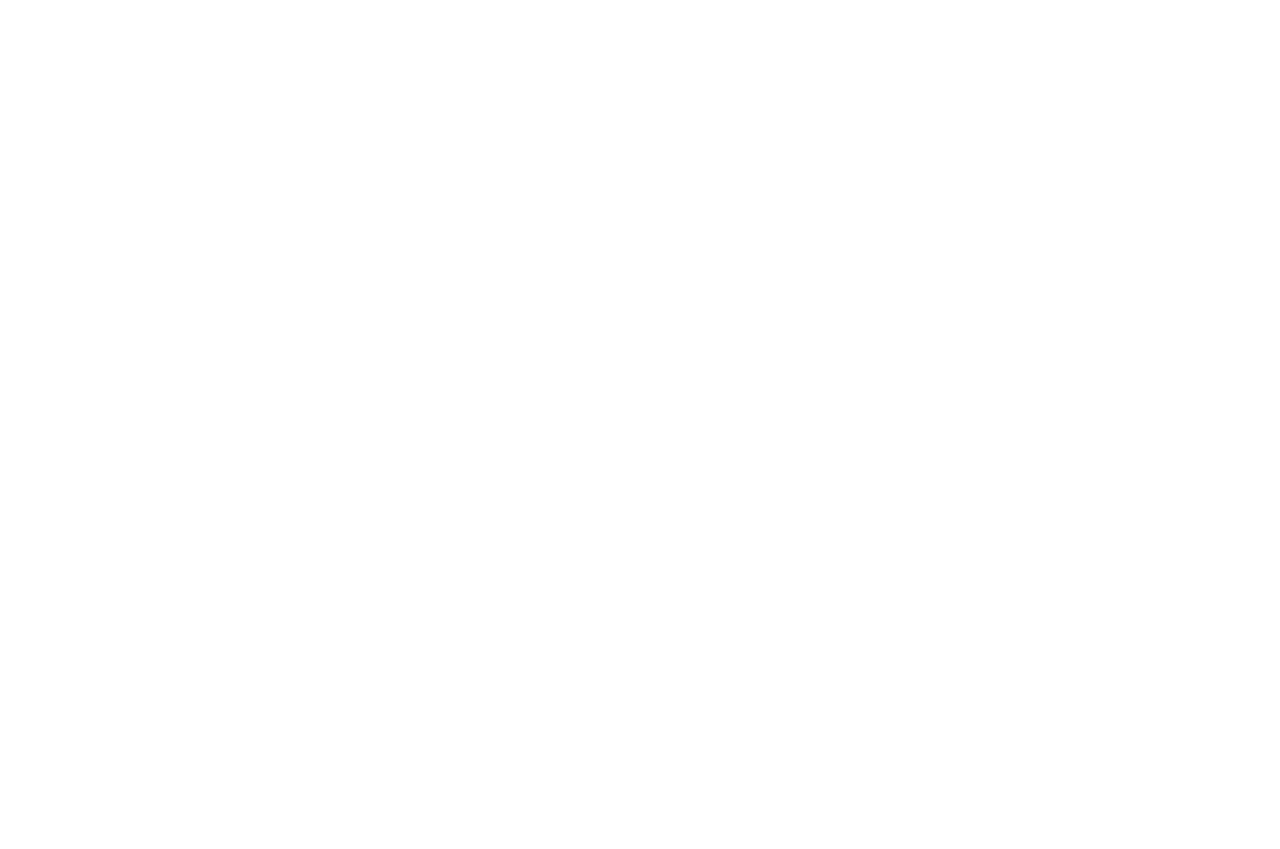
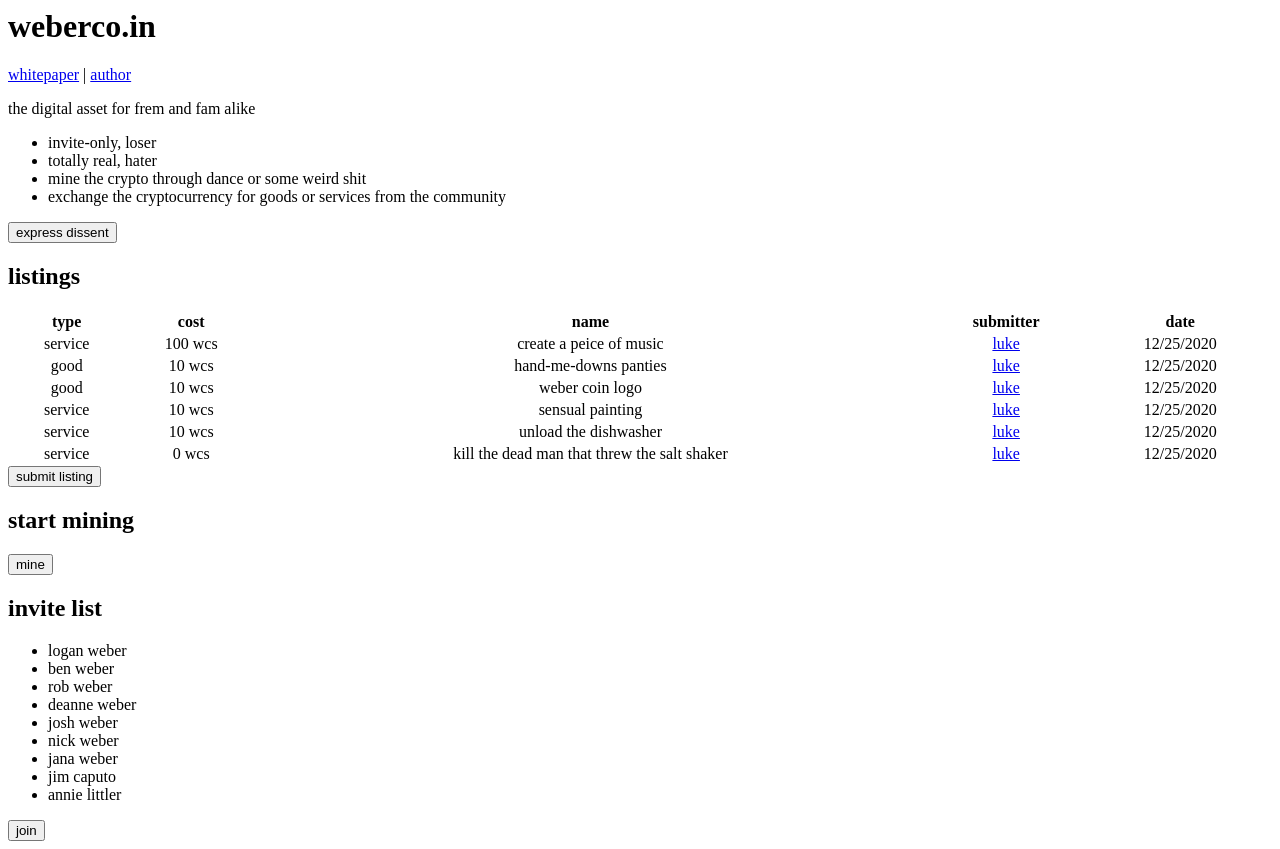
Before and after one commit to thewebers/thewebers.github.io, a plain HTML site: page index.html in a window 1280 px wide. Before the commit the page ends 800 px from the top, so only its background shows below. Drawn offline with Linux system fonts and the light colour scheme.

Commit message:
Update homepage.

```diff
--- a/index.html
+++ b/index.html
@@ -1,6 +1,111 @@
 <html>
-<head>
-</head>
-<body>
-</body>
+		<head>
+				<title>weberco.in</title>
+		</head>
+		<body>
+				<h1>weberco.in</h1>
+				<p><a href='#'>whitepaper</a> | <a href='https://lkgwbr.github.io'>author</a></p>
+				<p>the digital asset for frem and fam alike</p>
+				<ul>
+						<li>
+								invite-only, loser
+						</li>
+						<li>
+								totally real, hater
+						</li>
+						<li>
+								mine the crypto through dance or some weird shit
+						</li>
+						<li>
+								exchange the cryptocurrency for goods or services from the community
+						</li>
+				</ul>
+				<button>express dissent</button>
+				<h2>listings</h2>
+				<table width='100%' style='text-align: center'>
+					<tr>
+						<th>type</th>
+						<th>cost</th>
+						<th>name</th>
+						<th>submitter</th>
+						<th>date</th>
+					</tr>
+					<tr>
+						<td>service</td>
+						<td>100 wcs</td>
+						<td>create a peice of music</td>
+						<td><a href='mailto: lkgwbr@gmail.com'>luke</a></td>
+						<td>12/25/2020</td>
+					</tr>
+					<tr>
+						<td>good</td>
+						<td>10 wcs</td>
+						<td>hand-me-downs panties</td>
+						<td><a href='mailto: lkgwbr@gmail.com'>luke</a></td>
+						<td>12/25/2020</td>
+					</tr>
+					<tr>
+						<td>good</td>
+						<td>10 wcs</td>
+						<td>weber coin logo</td>
+						<td><a href='mailto: lkgwbr@gmail.com'>luke</a></td>
+						<td>12/25/2020</td>
+					</tr>
+					<tr>
+						<td>service</td>
+						<td>10 wcs</td>
+						<td>sensual painting</td>
+						<td><a href='mailto: lkgwbr@gmail.com'>luke</a></td>
+						<td>12/25/2020</td>
+					</tr>
+					<tr>
+						<td>service</td>
+						<td>10 wcs</td>
+						<td>unload the dishwasher</td>
+						<td><a href='mailto: lkgwbr@gmail.com'>luke</a></td>
+						<td>12/25/2020</td>
+					</tr>
+					<tr>
+						<td>service</td>
+						<td>0 wcs</td>
+						<td>kill the dead man that threw the salt shaker</td>
+						<td><a href='mailto: lkgwbr@gmail.com'>luke</a></td>
+						<td>12/25/2020</td>
+					</tr>
+				</table>
+				<button>submit listing</button>
+				<h2>start mining</h2>
+				<button>mine</button>
+				<h2>invite list</h2>
+				<ul>
+						<li>
+								logan weber
+						</li>
+						<li>
+								ben weber
+						</li>
+						<li>
+								rob weber
+						</li>
+						<li>
+								deanne weber
+						</li>
+						<li>
+								josh weber
+						</li>
+						<li>
+								nick weber
+						</li>
+						<li>
+								jana weber
+						</li>
+						<li>
+								jim caputo
+						</li>
+						<li>
+								annie littler
+						</li>
+				</ul>
+				<button>join</button>
+		</body>
 </html>
```
Also changed, not shown: 1 other file.
